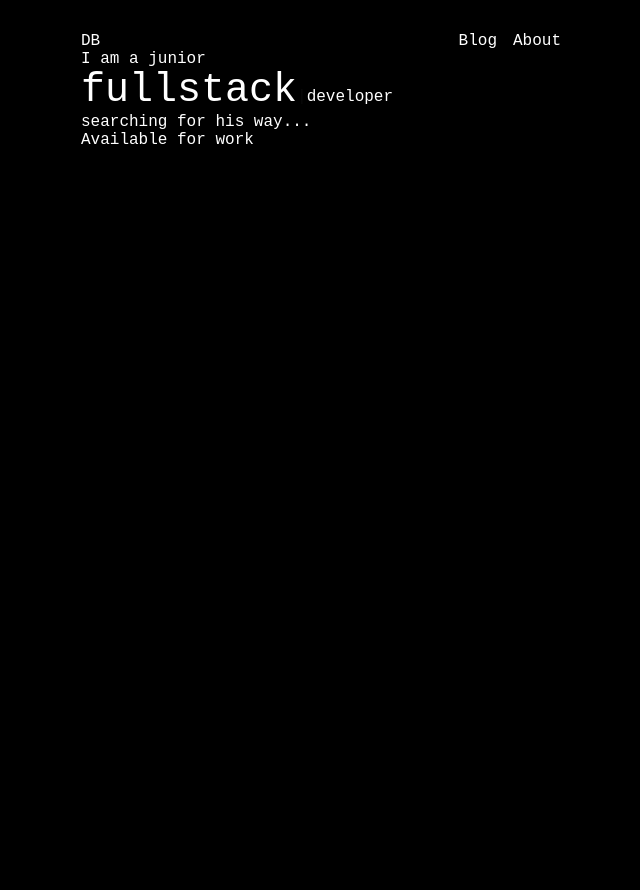
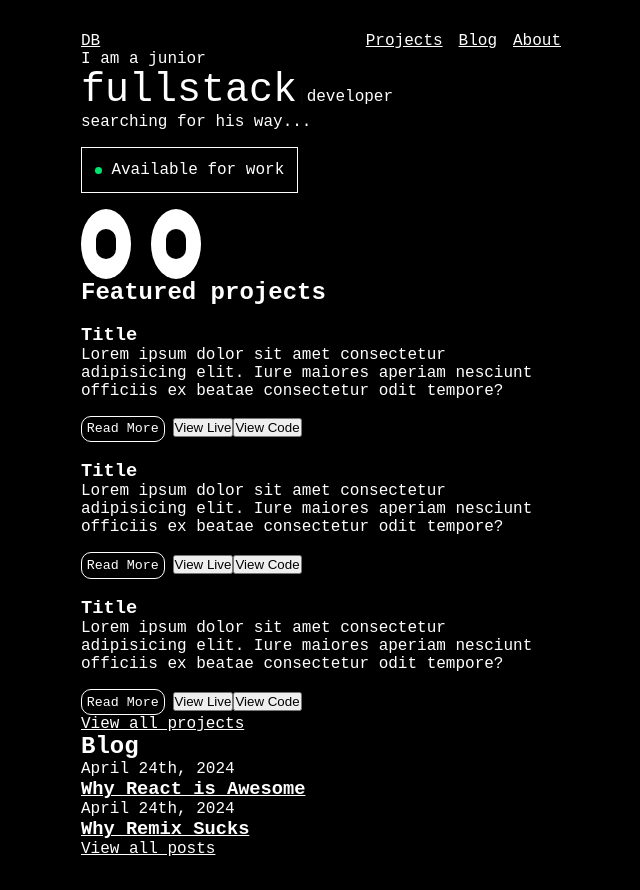
Before and after one commit to damianobacci/portfolio, a Next.js app: page / in a window 1280 px wide. Shown: the whole page, without its empty margins (319-959 px from the left). Before the commit the page ends 800 px from the top, so only its background shows below. Built offline with nearby package versions, Linux system fonts and the light colour scheme.

Commit message:
Eyes component

```diff
--- a/app/globals.css
+++ b/app/globals.css
@@ -26,7 +26,7 @@ nav ul li:first-child {
 
 a {
   color: white;
-  text-decoration: none;
+  text-decoration: underline;
 }
 
 a:hover {
--- a/app/layout.js
+++ b/app/layout.js
@@ -18,6 +18,10 @@ export default function RootLayout({ children }) {
               </li>
 
               <li>
+                <Link href="/projects">Projects</Link>
+              </li>
+
+              <li>
                 <Link href="/blog">Blog</Link>
               </li>
 
--- a/app/page.js
+++ b/app/page.js
@@ -1,9 +1,34 @@
 import Hero from "@/components/Hero";
+import ProjectBox from "@/components/Projects/ProjectBox";
+import Link from "next/link";
 
 export default function Home() {
   return (
     <main>
       <Hero />
+      <section>
+        <h2>Featured projects</h2>
+        <ProjectBox />
+        <ProjectBox />
+        <ProjectBox />
+        <Link href="/projects">View all projects</Link>
+      </section>
+      <section>
+        <h2>Blog</h2>
+        <div>
+          <p>April 24th, 2024</p>
+          <Link href="/blog">
+            <h3> Why React is Awesome</h3>
+          </Link>
+        </div>
+        <div>
+          <p>April 24th, 2024</p>
+          <Link href="/blog">
+            <h3> Why Remix Sucks</h3>
+          </Link>
+        </div>
+        <Link href="/blog">View all posts</Link>
+      </section>
     </main>
   );
 }
--- a/app/projects/page.js
+++ b/app/projects/page.js
@@ -1,7 +1,7 @@
 export default function ProjectsPage() {
   return (
     <main>
-      <h1>Projects Page</h1>
+      <h1>PROJECTS</h1>
     </main>
   );
 }
--- /dev/null
+++ b/components/Eyes/Eyes.css
@@ -0,0 +1,27 @@
+body {
+  background-color: black;
+}
+
+.eyes {
+  width: 100%;
+  display: flex;
+  flex-direction: row;
+  column-gap: 20px;
+}
+
+.eye {
+  width: 50px;
+  height: 70px;
+  border-radius: 100%;
+  background-color: #fff;
+  display: flex;
+  justify-content: center;
+  align-items: center;
+}
+
+.pupil {
+  width: 20px;
+  height: 30px;
+  border-radius: 101px;
+  background-color: #000;
+}
--- /dev/null
+++ b/components/Eyes/Eyes.js
@@ -0,0 +1,77 @@
+"use client";
+import React, { useRef, useEffect, useState } from "react";
+import "./Eyes.css";
+
+const Eyes = () => {
+  const eyesRef = useRef(null);
+  const [lastPosition, setLastPosition] = useState({ x: 0, y: 0 });
+  const [totalRotationRadians, setTotalRotationRadians] = useState(0);
+
+  useEffect(() => {
+    const handleMouseMove = (e) => {
+      if (!eyesRef.current) return;
+
+      const eyesRect = eyesRef.current.getBoundingClientRect();
+      const cx = (eyesRect.left + eyesRect.right) / 2;
+      const cy = (eyesRect.top + eyesRect.bottom) / 2;
+      const newLastPosition = { x: e.pageX, y: e.pageY };
+
+      if (lastPosition.x !== 0 && lastPosition.y !== 0) {
+        const change = getAngleBetween(
+          cx,
+          cy,
+          lastPosition.x,
+          lastPosition.y,
+          e.pageX,
+          e.pageY
+        );
+        const newTotalRotationRadians = totalRotationRadians + change;
+
+        if (Math.abs(newTotalRotationRadians) >= 2 * Math.PI * 5) {
+          console.log("Insert effect here");
+          setTotalRotationRadians(0);
+        } else {
+          setTotalRotationRadians(newTotalRotationRadians);
+        }
+      }
+
+      setLastPosition(newLastPosition);
+
+      const pupils = eyesRef.current.querySelectorAll(".pupil");
+      pupils.forEach((pupil) => {
+        const rect = pupil.getBoundingClientRect();
+        const x = (e.pageX - rect.left) / 70 + "px";
+        const y = (e.pageY - rect.top) / 70 + "px";
+        pupil.style.transform = `translate3d(${x}, ${y}, 0)`;
+      });
+    };
+
+    window.addEventListener("mousemove", handleMouseMove);
+    return () => {
+      window.removeEventListener("mousemove", handleMouseMove);
+    };
+  }, [lastPosition, totalRotationRadians]);
+
+  const getAngleBetween = (cx, cy, ox, oy, mx, my) => {
+    const x1 = ox - cx;
+    const y1 = oy - cy;
+    const x2 = mx - cx;
+    const y2 = my - cy;
+    const d1 = Math.max(0.001, Math.sqrt(x1 * x1 + y1 * y1));
+    const d2 = Math.max(0.001, Math.sqrt(x2 * x2 + y2 * y2));
+    return Math.asin((x1 / d1) * (y2 / d2) - (y1 / d1) * (x2 / d2));
+  };
+
+  return (
+    <div ref={eyesRef} className="eyes">
+      <div className="eye">
+        <div className="pupil"></div>
+      </div>
+      <div className="eye">
+        <div className="pupil"></div>
+      </div>
+    </div>
+  );
+};
+
+export default Eyes;
--- a/components/Hero.js
+++ b/components/Hero.js
@@ -1,5 +1,8 @@
 "use client";
 import styles from "./Hero.module.css";
+import logo from "@/assets/logo.png";
+import Image from "next/image";
+import Eyes from "./Eyes/Eyes";
 
 import { useRef, useEffect } from "react";
 import Typed from "typed.js";
@@ -30,9 +33,12 @@ export default function Hero() {
         </p>
         <p>searching for his way...</p>
       </div>
-      <div>
-        <p>Available for work</p>
+      <div className={styles.available}>
+        <p>
+          <span className={styles.dot}></span> Available for work
+        </p>
       </div>
+      <Eyes />
     </>
   );
 }
--- a/components/Hero.module.css
+++ b/components/Hero.module.css
@@ -1,3 +1,29 @@
 .typed {
   font-size: 40px;
 }
+
+.available {
+  display: inline-block;
+  border: 1px solid white;
+  padding: 0.8rem;
+  margin: 1rem 0;
+}
+
+.dot {
+  height: 7px;
+  width: 7px;
+  background-color: #00e870;
+  border-radius: 50%;
+  display: inline-block;
+  animation: 1s blink ease infinite;
+}
+
+@keyframes blink {
+  from,
+  to {
+    opacity: 0;
+  }
+  50% {
+    opacity: 1;
+  }
+}
--- a/components/Projects/ProjectBox.js
+++ b/components/Projects/ProjectBox.js
@@ -1,5 +1,22 @@
 import styles from "./ProjectBox.module.css";
+import OutlineButton from "../UI/OutlineButton";
 
 export default function ProjectBox() {
-  return;
+  return (
+    <div>
+      <div>
+        <img></img>
+      </div>
+      <div>
+        <h3>Title</h3>
+        <p>
+          Lorem ipsum dolor sit amet consectetur adipisicing elit. Iure maiores
+          aperiam nesciunt officiis ex beatae consectetur odit tempore?
+        </p>
+        <OutlineButton link="/test">Read More</OutlineButton>
+        <button>View Live</button>
+        <button>View Code</button>
+      </div>
+    </div>
+  );
 }
--- /dev/null
+++ b/components/UI/OutlineButton.js
@@ -0,0 +1,10 @@
+import styles from "./OutlineButton.module.css";
+import Link from "next/link";
+
+export default function OutlineButton({ icon, children, link }) {
+  return (
+    <Link href={link}>
+      <button className={styles.outline}>{children}</button>
+    </Link>
+  );
+}
--- /dev/null
+++ b/components/UI/OutlineButton.module.css
@@ -0,0 +1,17 @@
+.outline {
+  border: 1px solid white;
+  color: white;
+  background-color: black;
+  padding: 0.3rem;
+  border-radius: 10px;
+  font-family: "IBM Plex Mono", monospace;
+  transition: all 0.3s;
+  margin-top: 1rem;
+  margin-right: 0.5rem;
+}
+
+.outline:hover {
+  color: black;
+  background-color: white;
+  cursor: pointer;
+}
```
